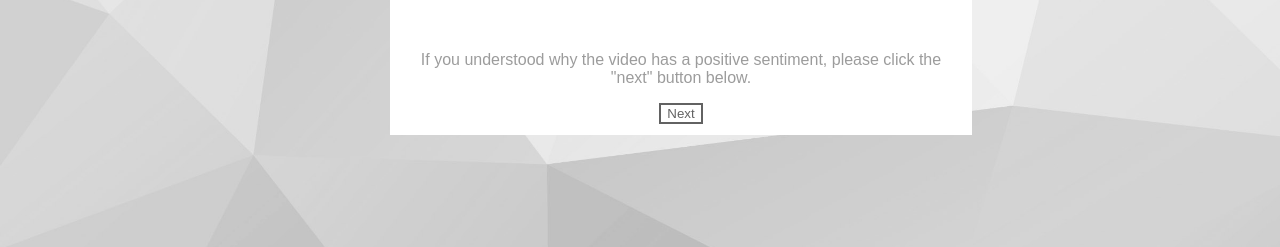
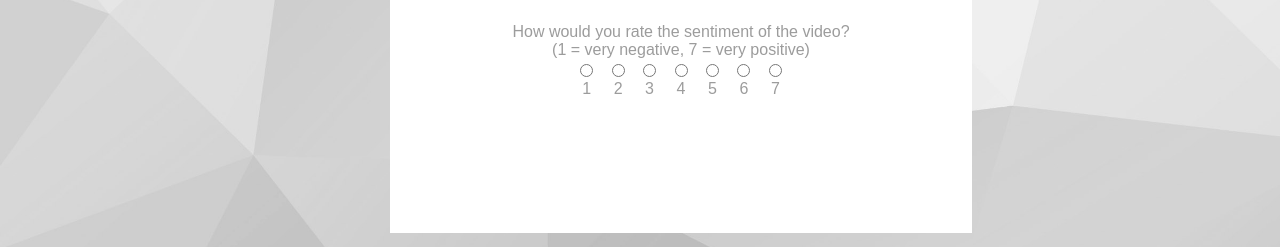
Before and after one commit to mikebeijen/crowd-computing, a Flask app: page /positive.html in a window 1280 px wide. Shown: the part 553-800 px from the top of the page. Run offline with Flask 2, Linux system fonts and the light colour scheme; data that the repository does not hold is empty.

Commit message:
Add training options to positive example

```diff
--- a/templates/layouts/positive.html
+++ b/templates/layouts/positive.html
@@ -13,11 +13,61 @@
                 <h1>A positive example</h1>
                 <p>The video below is an example of a video with a positive sentiment.</p>
 
-                        <iframe width="560" height="315" src="https://www.youtube-nocookie.com/embed/mii6NydPiqI?controls=0&start=37&end=51;" frameborder="0"></iframe>
+                <iframe width="560" height="315"
+                        src="https://www.youtube-nocookie.com/embed/mii6NydPiqI?controls=0&start=37&end=51;"
+                        frameborder="0"></iframe>
 
                 <br><br><br>
-                        <p>If you understood why the video has a positive sentiment, please click the "next" button below.</p>
+                <p>When assessing the video, you will get the following question:</p>
+
+                <br><br>
+                <form id="sentiment-form">
+                    How would you rate the sentiment of the video?<br>
+                    (1 = very negative, 7 = very positive)<br>
+                    <div id="radiobuttons-form">
+                        <label><input type="radio" name="sentiment" onclick="wrongPositive()"/>1</label>
+                        <label><input type="radio" name="sentiment" onclick="wrongPositive()"/>2</label>
+                        <label><input type="radio" name="sentiment" onclick="wrongPositive()"/>3</label>
+                        <label><input type="radio" name="sentiment" onclick="wrongPositive()"/>4</label>
+                        <label><input type="radio" name="sentiment" onclick="wrongPositive()"/>5</label>
+                        <label><input type="radio" name="sentiment" onclick="trainingLoadAgree()"/>6</label>
+                        <label><input type="radio" name="sentiment" onclick="trainingLoadAgree()"/>7</label>
+                    </div>
+                </form>
+
+                <br><br>
+                <div id="agree-intro" style="display: none;">
+                    <b>Well done!</b>
+                    <p>We will also ask you whether you agreed with the content of the video: </p>
+                    Did you agree with the content of the video?<br>
+                    (1 = complete agreement, 7 = complete disagreement)<br>
+                    <div>
+                        <label><input type="radio" name="content" onclick="trainingLoadClear()"/>1</label>
+                        <label><input type="radio" name="content" onclick="trainingLoadClear()"/>2</label>
+                        <label><input type="radio" name="content" onclick="trainingLoadClear()"/>3</label>
+                        <label><input type="radio" name="content" onclick="trainingLoadClear()"/>4</label>
+                        <label><input type="radio" name="content" onclick="trainingLoadClear()"/>5</label>
+                        <label><input type="radio" name="content" onclick="trainingLoadClear()"/>6</label>
+                        <label><input type="radio" name="content" onclick="trainingLoadClear()"/>7</label>
+                    </div>
+                </div>
+                <br><br>
+
+                <div id="clear-intro" style="display: none;">
+                    <b>Awesome!</b>
+                    <p>We will also ask you whether the video itself was clear, like this: </p>
+                    Was the video clear?<br>
+                    <div id="radiobuttons-form">
+                        <label><input type="radio" name="clarity" onclick="trainingDone()"/>Yes</label>
+                        <label><input type="radio" name="clarity" onclick="trainingDone()"/>No</label>
+                    </div>
+                </div>
+                <br><br>
+                <div id="next" style="display: none;">
+                    <b>Amazing!</b>
+                    <p>You completed the "positive example" training! Please click the "next" button to proceed.</p>
                     <button class="cut" type="button" onclick="posNext()">Next</button>
+                </div>
             </div>
         </div>
     </div>
--- a/templates/static/js/index.js
+++ b/templates/static/js/index.js
@@ -95,3 +95,19 @@ function posNext() {
 function negNext() {
     window.location.replace("assessment.html");
 }
+
+function trainingLoadAgree() {
+    document.getElementById("agree-intro").style.display = 'block';
+}
+
+function trainingLoadClear() {
+    document.getElementById("clear-intro").style.display = 'block';
+}
+
+function trainingDone() {
+document.getElementById("next").style.display = 'block';
+}
+
+function wrongPositive() {
+    alert("Remember, this is a positive example!");
+}
```
Lines whose indentation alone changed are shown as unchanged.
